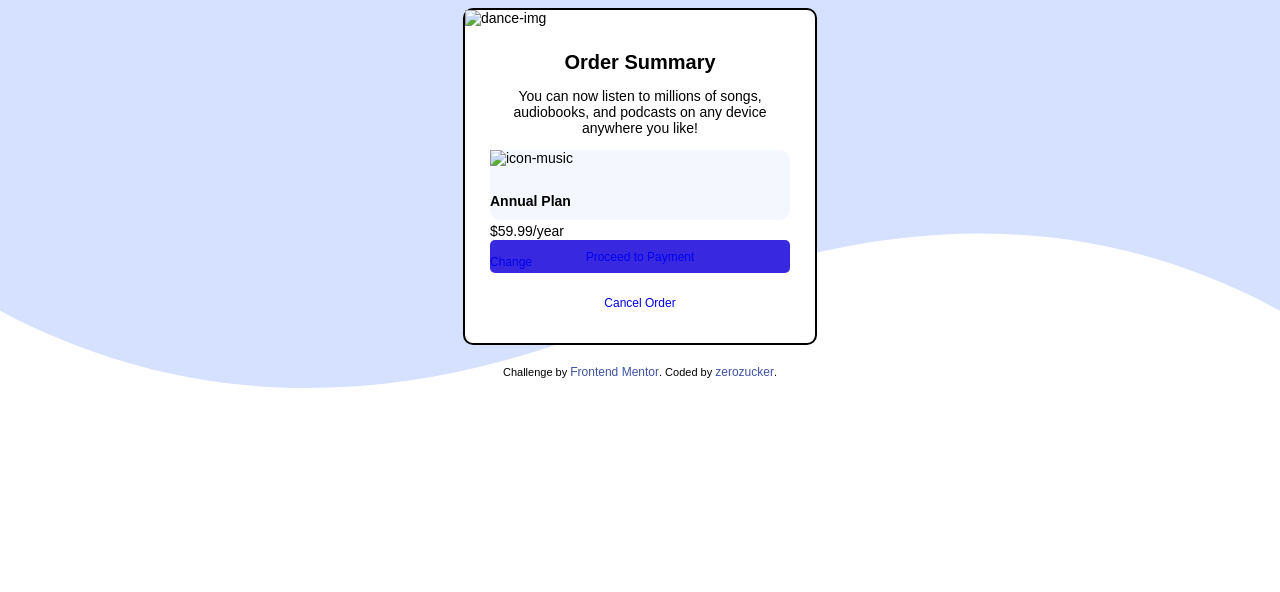
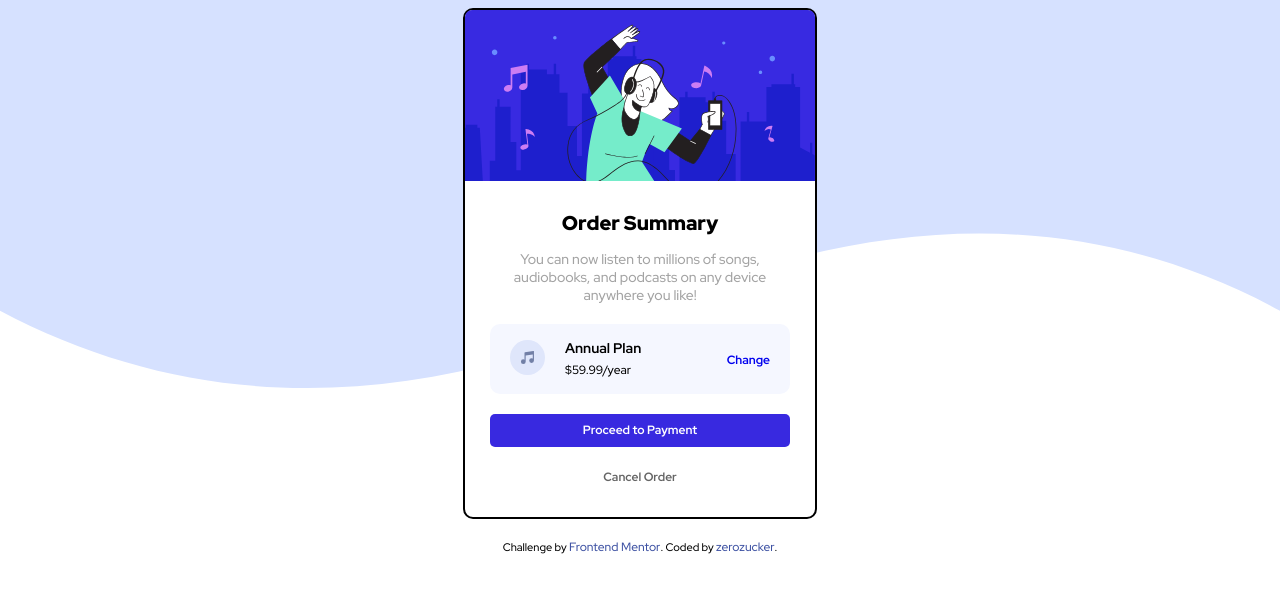
Before and after one commit to zerozuckerx/order-summary-component, a plain HTML site: page index.html in a window 1280 px wide. Drawn offline with Linux system fonts and the light colour scheme.

Commit message:
index solution

```diff
--- a/index.html
+++ b/index.html
@@ -4,8 +4,12 @@
   <meta charset="UTF-8">
   <meta name="viewport" content="width=device-width, initial-scale=1.0"> <!-- displays site properly based on user's device -->
 
+  <link rel="preconnect" href="https://fonts.googleapis.com">
+  <link rel="preconnect" href="https://fonts.gstatic.com" crossorigin>
+  <link href="https://fonts.googleapis.com/css2?family=Red+Hat+Display:wght@500;700;900&display=swap" rel="stylesheet">
   <link rel="icon" type="image/png" sizes="32x32" href="./images/favicon-32x32.png">
   <link rel="stylesheet" href="css/styles.css">
+
   <title>Frontend Mentor | Order summary card</title>
 
   <!-- Feel free to remove these styles or customise in your own stylesheet 👍 -->
@@ -15,28 +19,33 @@
   </style>
 </head>
 <body>
-  <!-- <img src="images/pattern-background-desktop.svg" alt="background"> -->
   <main class="card">
+
     <div class="top">
-        <img src="" alt="dance-img">
+      <img class="dance-img" src="images/illustration-hero.svg" alt="dance-img">
     </div>
+
     <div class="header">
       <h1>Order Summary</h1>
-        <p>You can now listen to millions of songs, audiobooks, and podcasts on any
+      <p class="grey-p">You can now listen to millions of songs, audiobooks, and podcasts on any
         device anywhere you like!</p>
     </div>
+
     <div class="subscription">
-        <img src="" alt="icon-music">
+      <img class="music-img" src="images/icon-music.svg" alt="icon-music">
       <h2>Annual Plan</h2>
-        <p>$59.99/year</p>
-        <a href="#">Change</a>
+      <p class="price-p">$59.99/year</p>
+      <a href="#" class="change-a">Change</a>
     </div>
+
     <div class="payment">
-        <a href="#">Proceed to Payment</a>
+      <a href="#" class="payment-a">Proceed to Payment</a>
     </div>
+
     <div class="cancel">
-        <a href="#">Cancel Order</a>
+      <a href="#" class="cancel-a">Cancel Order</a>
     </div>
+
   </main>
   <footer>
   <div class="attribution">
```
Lines whose indentation alone changed are shown as unchanged.
